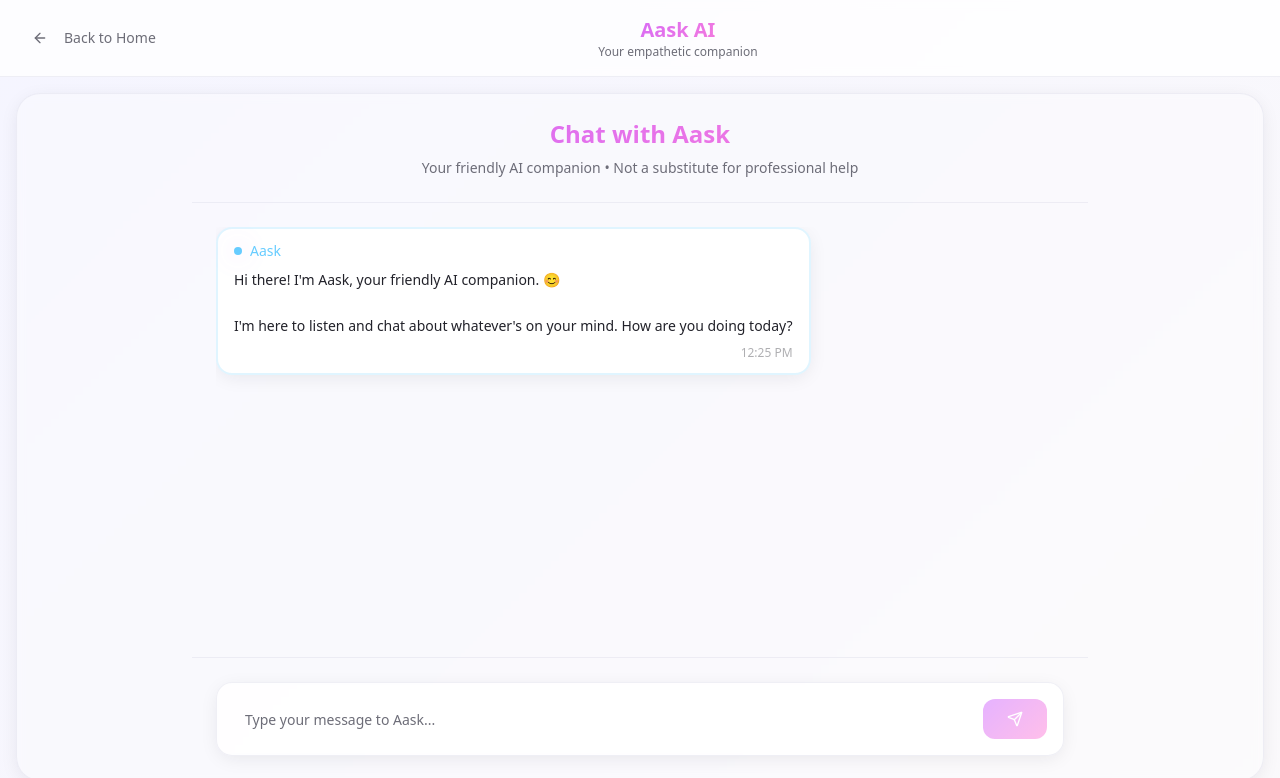
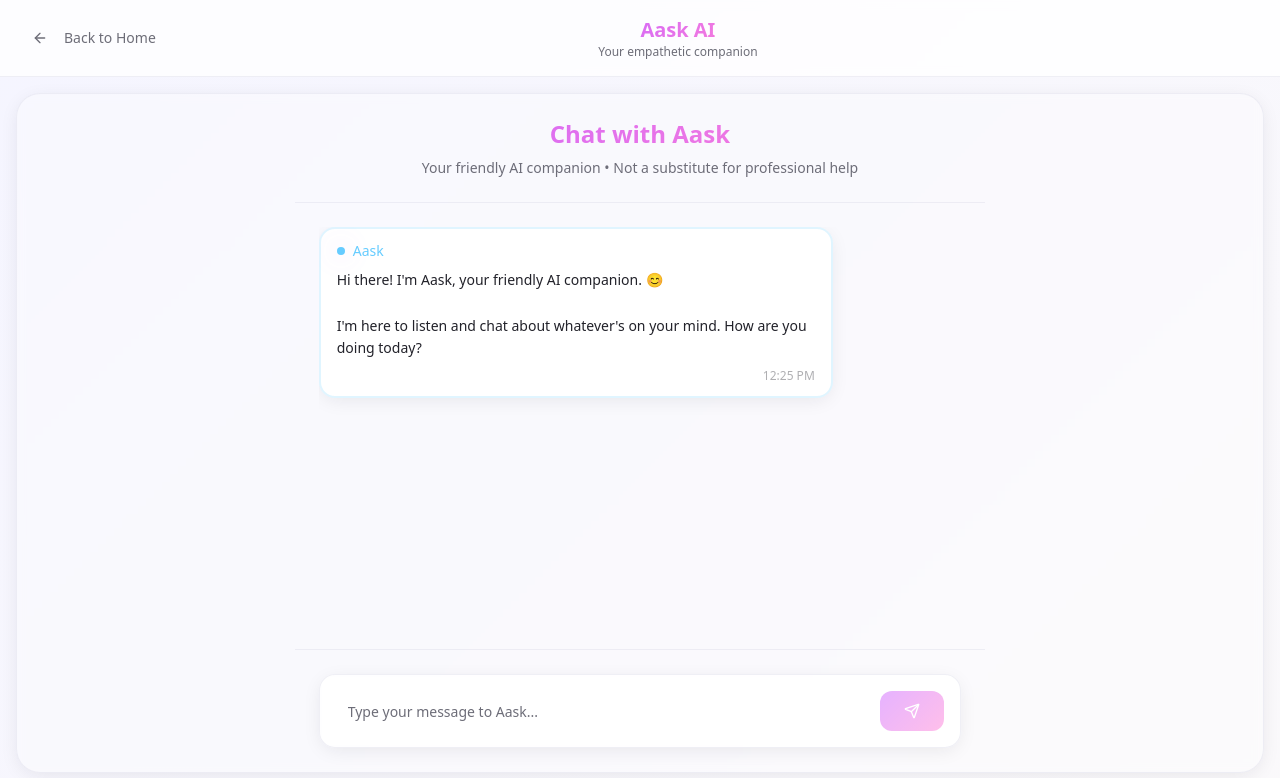
Before and after one commit to Krish4055/aask-ai-buddy, a React (Vite) app: page /chat in a window 1280 px wide. Shown: the top 778 px of the page. Built offline with nearby package versions, Linux system fonts and the light colour scheme; the HTML template or start-up script is replaced by a standard one.

Commit message:
Fix button visibility

```diff
--- a/src/pages/ChatPage.tsx
+++ b/src/pages/ChatPage.tsx
@@ -32,8 +32,8 @@ const ChatPage = () => {
       </header>
 
       {/* Full-page chat */}
-      <div className="container mx-auto p-4 h-[calc(100vh-80px)]">
-        <div className="h-full bg-card/30 backdrop-blur-sm border border-border/50 rounded-3xl shadow-soft overflow-hidden">
+      <div className="container mx-auto p-4 pb-6 h-[calc(100vh-80px)]">
+        <div className="h-full bg-card/30 backdrop-blur-sm border border-border/50 rounded-3xl shadow-soft overflow-hidden flex flex-col">
           <AaskChat />
         </div>
       </div>
```
